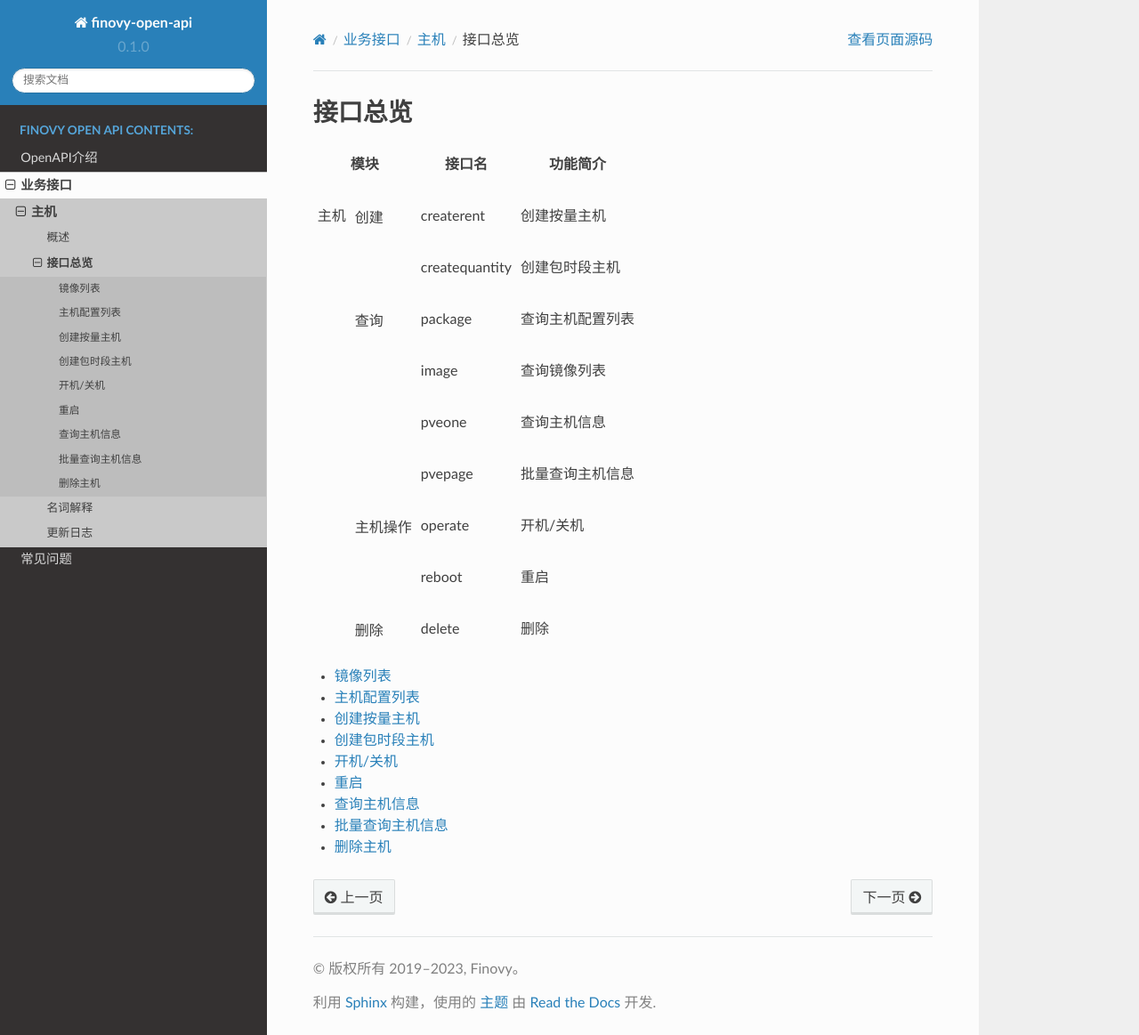
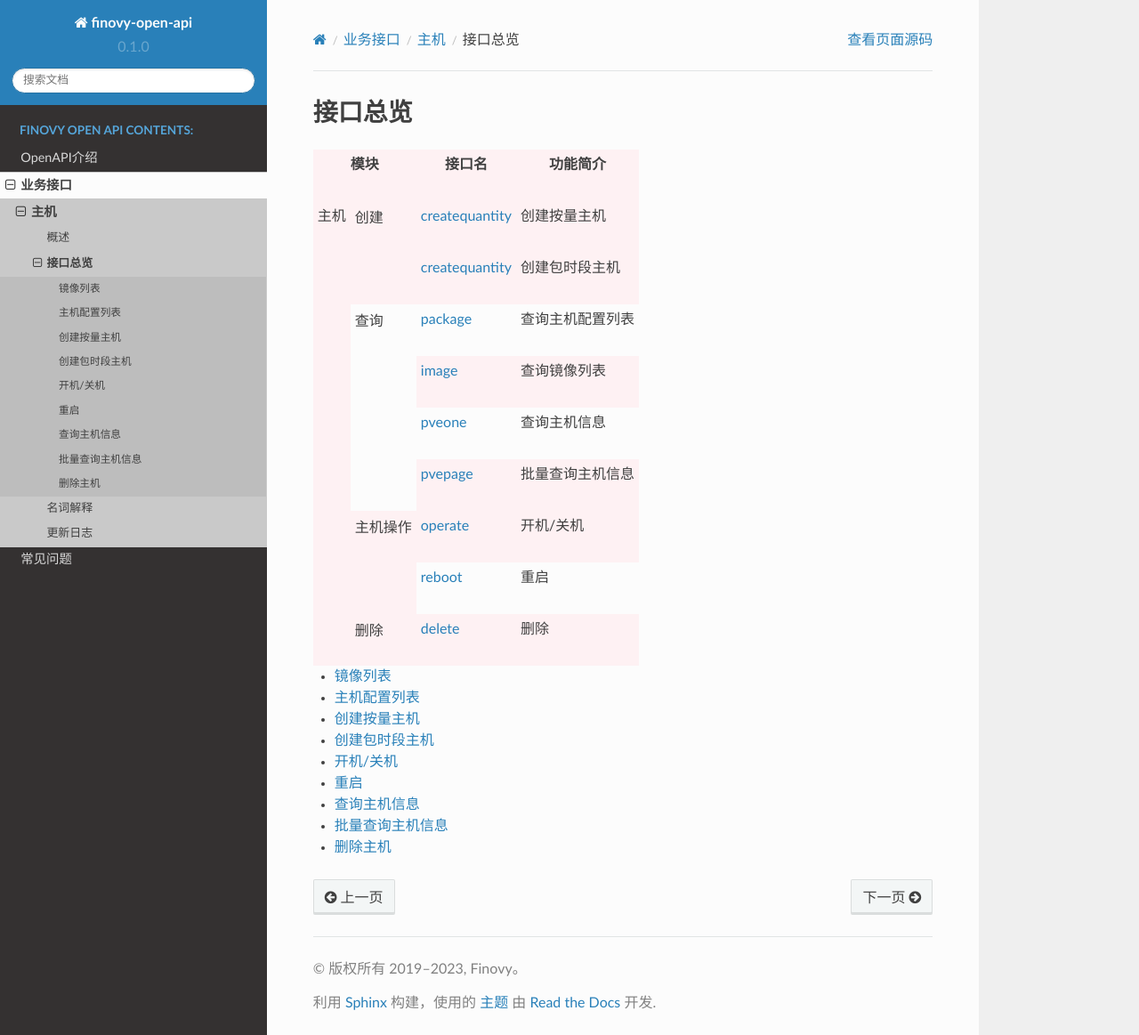
Before and after one commit to finovy/open-api, a Sphinx documentation site: the page built from docs/source/api/pveapi/2.interface_overview.rst, in a window 1280 px wide and 1163 px high. Shown: the whole window at 89% size. Built offline with Sphinx 7.4.7 and the Read the Docs theme 2.0.0, drawn with Linux system fonts in a browser that asks for light colours.

Commit message:
fix: 结构调整

```diff
--- a/docs/source/api/pveapi/2.interface_overview.rst
+++ b/docs/source/api/pveapi/2.interface_overview.rst
@@ -5,11 +5,11 @@
 
 .. raw:: html
 
-    <table cellpadding="5px">
+    <table cellpadding="5">
 
 .. raw:: html
 
-   <tr>
+   <tr bgcolor=#fef1f3>
 
 .. raw:: html
 
@@ -47,11 +47,11 @@
 
 .. raw:: html
 
-   <tr>
+   <tr bgcolor=#fef1f3>
 
 .. raw:: html
 
-   <td rowspan="9",align="center">
+   <td rowspan="9",align="center",bgcolor=#fef1f3>
 
 主机
 
@@ -67,7 +67,15 @@
 
    <td>
 
-createrent
+.. raw:: html
+
+   <a href="https://finovy-open-api.readthedocs.io/zh_CN/latest/api/pveapioverview/3.createquantity.html">
+
+createquantity
+
+.. raw:: html
+
+   </a>
 
 .. raw:: html
 
@@ -89,13 +97,21 @@ createrent
 
 .. raw:: html
 
-   <tr>
+   <tr bgcolor=#fef1f3>
 
 .. raw:: html
 
    <td>
 
+.. raw:: html
+
+   <a href="https://finovy-open-api.readthedocs.io/zh_CN/latest/api/pveapioverview/4.createrent.html">
+
 createquantity
+
+.. raw:: html
+
+   </a>
 
 .. raw:: html
 
@@ -121,13 +137,21 @@ createquantity
 
 .. raw:: html
 
-   <td rowspan="4",colspan="2",align="center">查询</td>
+   <td rowspan="4",colspan="2",align="center",bgcolor=#fef1f3>查询</td>
 
 .. raw:: html
 
    <td>
 
+.. raw:: html
+
+   <a href="https://finovy-open-api.readthedocs.io/zh_CN/latest/api/pveapioverview/2.package.html">
+
 package
+
+.. raw:: html
+
+   </a>
 
 .. raw:: html
 
@@ -149,13 +173,22 @@ package
 
 .. raw:: html
 
-   <tr>
+   <tr bgcolor=#fef1f3>
 
 .. raw:: html
 
    <td>
 
+
+.. raw:: html
+
+   <a href="https://finovy-open-api.readthedocs.io/zh_CN/latest/api/pveapioverview/1.image.html">
+
 image
+
+.. raw:: html
+
+   </a>
 
 .. raw:: html
 
@@ -183,7 +216,15 @@ image
 
    <td>
 
+.. raw:: html
+
+   <a href="https://finovy-open-api.readthedocs.io/zh_CN/latest/api/pveapioverview/7.pveone.html">
+
 pveone
+
+.. raw:: html
+
+   </a>
 
 .. raw:: html
 
@@ -205,13 +246,21 @@ pveone
 
 .. raw:: html
 
-   <tr>
+   <tr bgcolor=#fef1f3>
 
 .. raw:: html
 
    <td>
 
+.. raw:: html
+
+   <a href="https://finovy-open-api.readthedocs.io/zh_CN/latest/api/pveapioverview/8.pvepage.html">
+
 pvepage
+
+.. raw:: html
+
+   </a>
 
 .. raw:: html
 
@@ -233,17 +282,25 @@ pvepage
 
 .. raw:: html
 
-   <tr>
+   <tr bgcolor=#fef1f3>
 
 .. raw:: html
 
-   <td rowspan="2",colspan="2",align="center">主机操作</td>
+   <td rowspan="2",colspan="2",align="center",bgcolor=#fef1f3>主机操作</td>
 
 .. raw:: html
 
    <td>
 
+.. raw:: html
+
+   <a href="https://finovy-open-api.readthedocs.io/zh_CN/latest/api/pveapioverview/5.operate.html">
+
 operate
+
+.. raw:: html
+
+   </a>
 
 .. raw:: html
 
@@ -271,7 +328,15 @@ operate
 
    <td>
 
+.. raw:: html
+
+   <a href="https://finovy-open-api.readthedocs.io/zh_CN/latest/api/pveapioverview/6.reboot.html">
+
 reboot
+
+.. raw:: html
+
+   </a>
 
 .. raw:: html
 
@@ -293,17 +358,25 @@ reboot
 
 .. raw:: html
 
-   <tr>
+   <tr bgcolor=#fef1f3>
 
 .. raw:: html
 
-   <td rowspan="2",colspan="2">删除</td>
+   <td rowspan="2",colspan="2",,bgcolor=#fef1f3>删除</td>
 
 .. raw:: html
 
    <td>
 
+.. raw:: html
+
+   <a href="https://finovy-open-api.readthedocs.io/zh_CN/latest/api/pveapioverview/9.delete.html">
+
 delete
+
+.. raw:: html
+
+   </a>
 
 .. raw:: html
 
```
